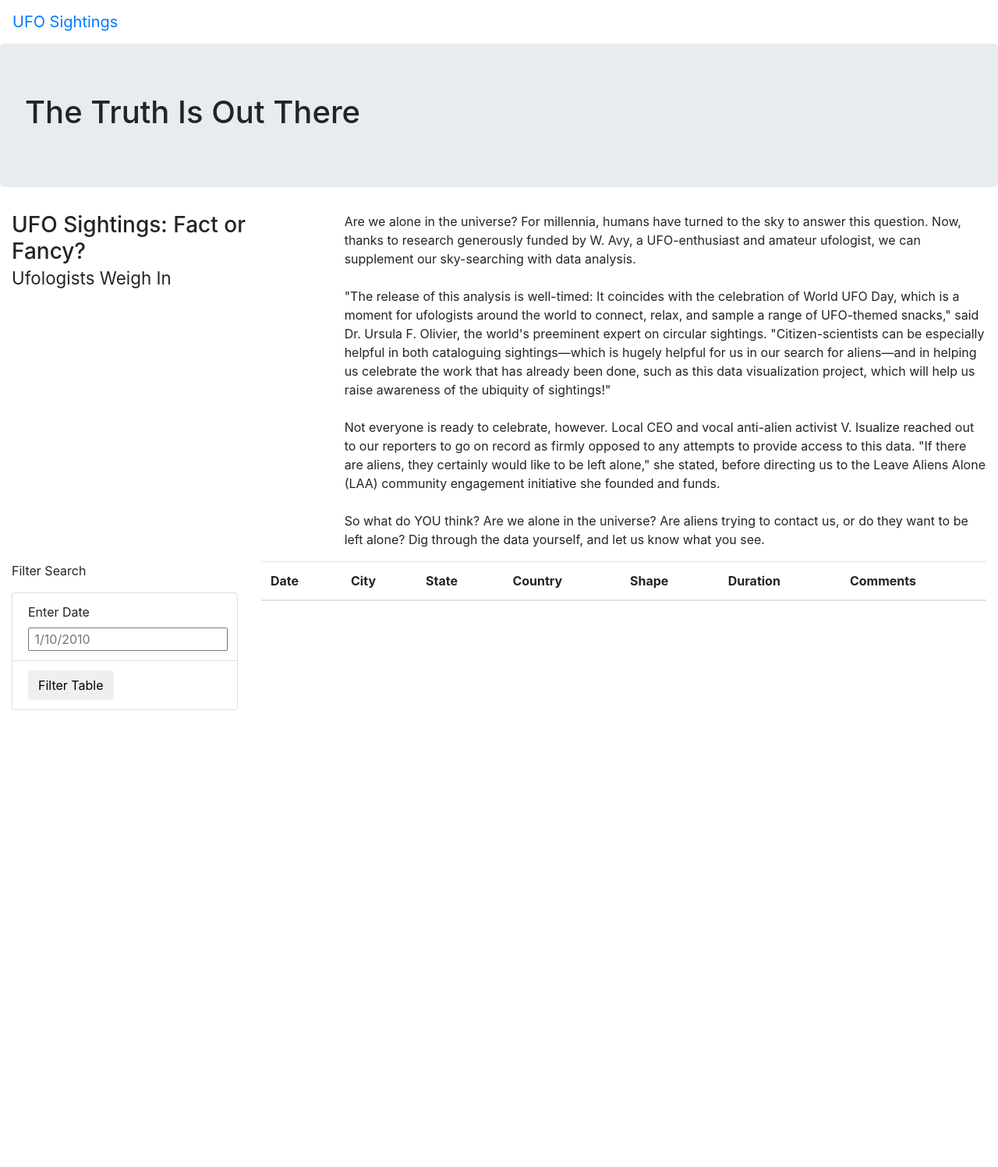
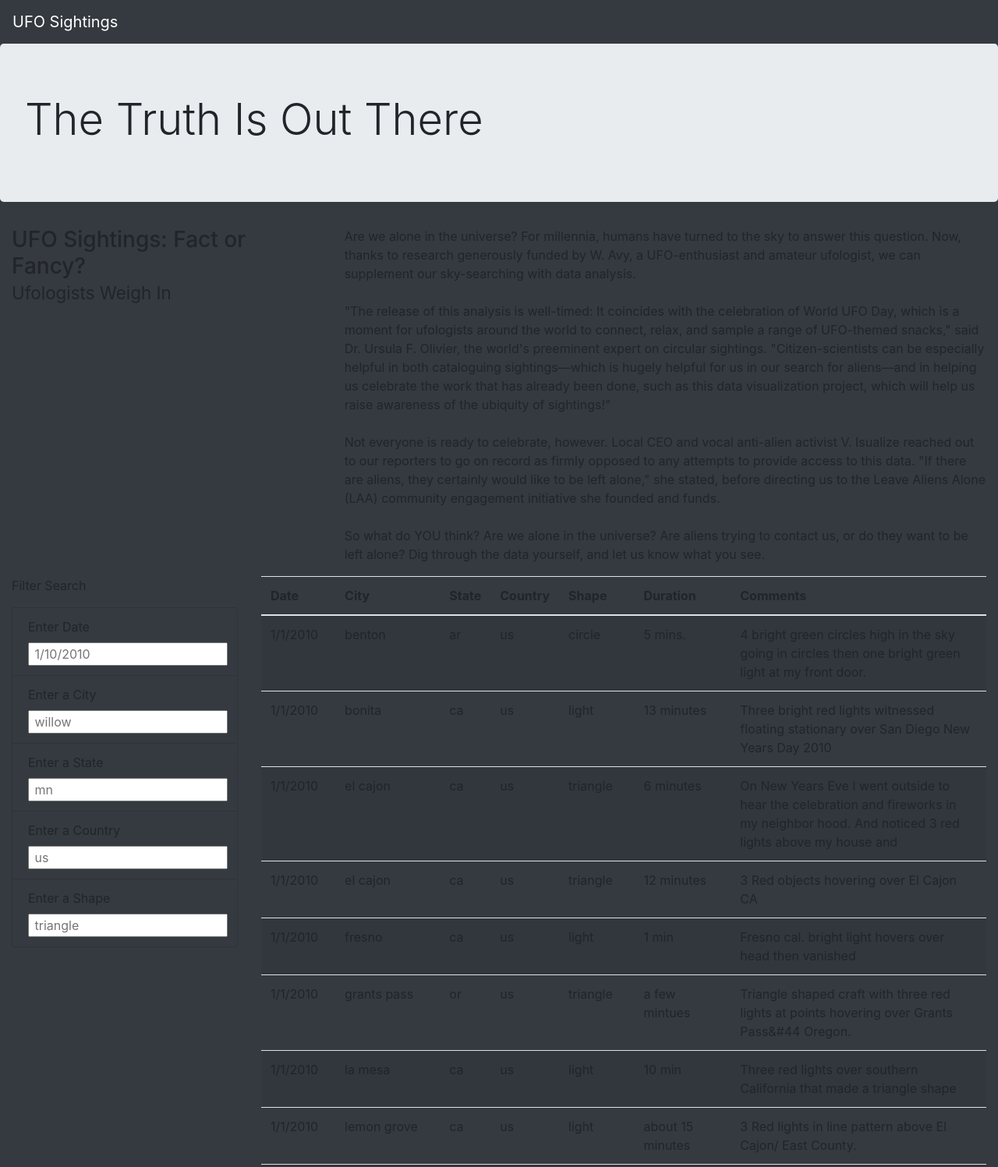
Before and after one commit to amelinn9/UFOs, a plain HTML site: page index.html in a window 1280 px wide. Shown: the top 1497 px of the page at 78% size. Before the commit the page ends 911 px from the top, so only its background shows below. Drawn offline with nearby package versions, Linux system fonts and the light colour scheme.

Commit message:
deliverable 1

```diff
--- a/index.html
+++ b/index.html
@@ -13,14 +13,14 @@
     <link rel="stylesheet" href="static/css/style.css">
 </head>
 
-<body>
+<body class="bg-dark">
     <div class="wrapper">
-        <nav class="navbar navbar-expand-lg">
+        <nav class="navbar navbar-dark bg-dark navbar-expand-lg">
             <a class="navbar-brand" href="index.html">UFO Sightings</a>
         </nav>
     </div>
     <div class="jumbotron">
-        <h1>The Truth Is Out There</h1>
+        <h1 class="display-4">The Truth Is Out There</h1>
     </div>
     <div class="container-fluid">
         <div class="row">
@@ -55,15 +55,28 @@
     <div class="container-fluid">
         <div class="row">
             <div class="col-md-3">
-                <form>
+                <form class="bg-dark">
                     <p>Filter Search</p>
-                    <ul class="list-group">
-                        <li class="list-group-item">
+                    <ul class="list-group bg-dark">
+                        <li class="list-group-item bg-dark">
                             <label for="date">Enter Date</label>
                             <input type="text" placeholder=" 1/10/2010" id="datetime" />
                         </li>
-                        <li class="list-group-item">
-                            <button id="filter-btn" type="button" class="btn btn-default">Filter Table</button>
+                        <li class="list-group-item bg-dark">
+                            <label for="city">Enter a City</label><br>
+                            <input type="text" placeholder=" willow" id="city" />
+                        </li>
+                        <li class="list-group-item bg-dark">
+                            <label for="state">Enter a State</label><br>
+                            <input type="text" placeholder=" mn" id="state" />
+                        </li>
+                        <li class="list-group-item bg-dark">
+                            <label for="country">Enter a Country</label><br>
+                            <input type="text" placeholder=" us" id="country" />
+                        </li>
+                        <li class="list-group-item bg-dark">
+                            <label for="shape">Enter a Shape</label><br>
+                            <input type="text" placeholder=" triangle" id="shape" />
                         </li>
                     </ul>
                 </form>
@@ -87,5 +100,9 @@
         </div>
     </div>
 
+    <script src="https://cdnjs.cloudflare.com/ajax/libs/d3/4.11.0/d3.js"></script>
+    <script src="static/js/data.js"></script>
+    <script src="static/js/app.js"></script>
+
 </body>
 </html>
```
